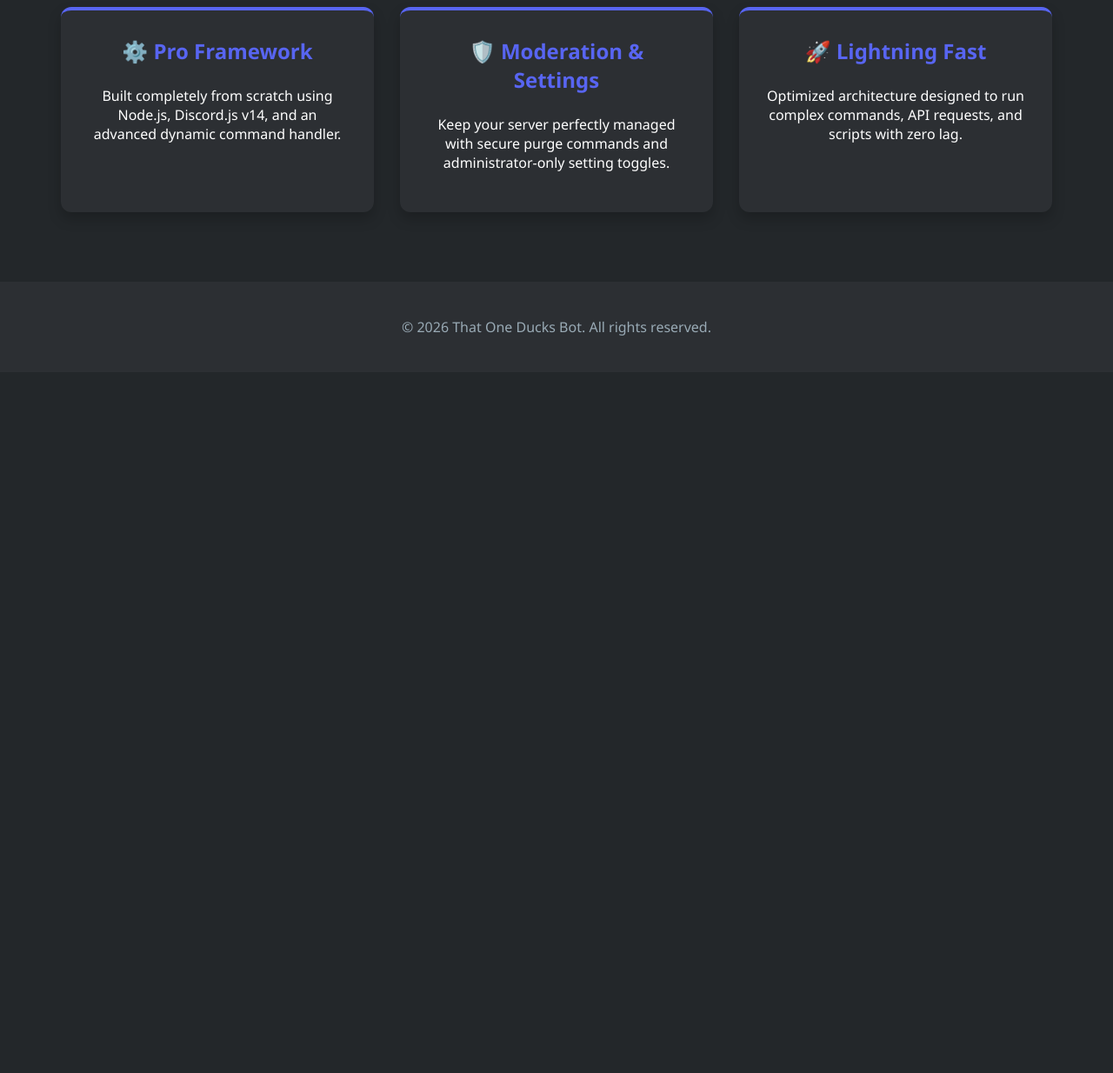
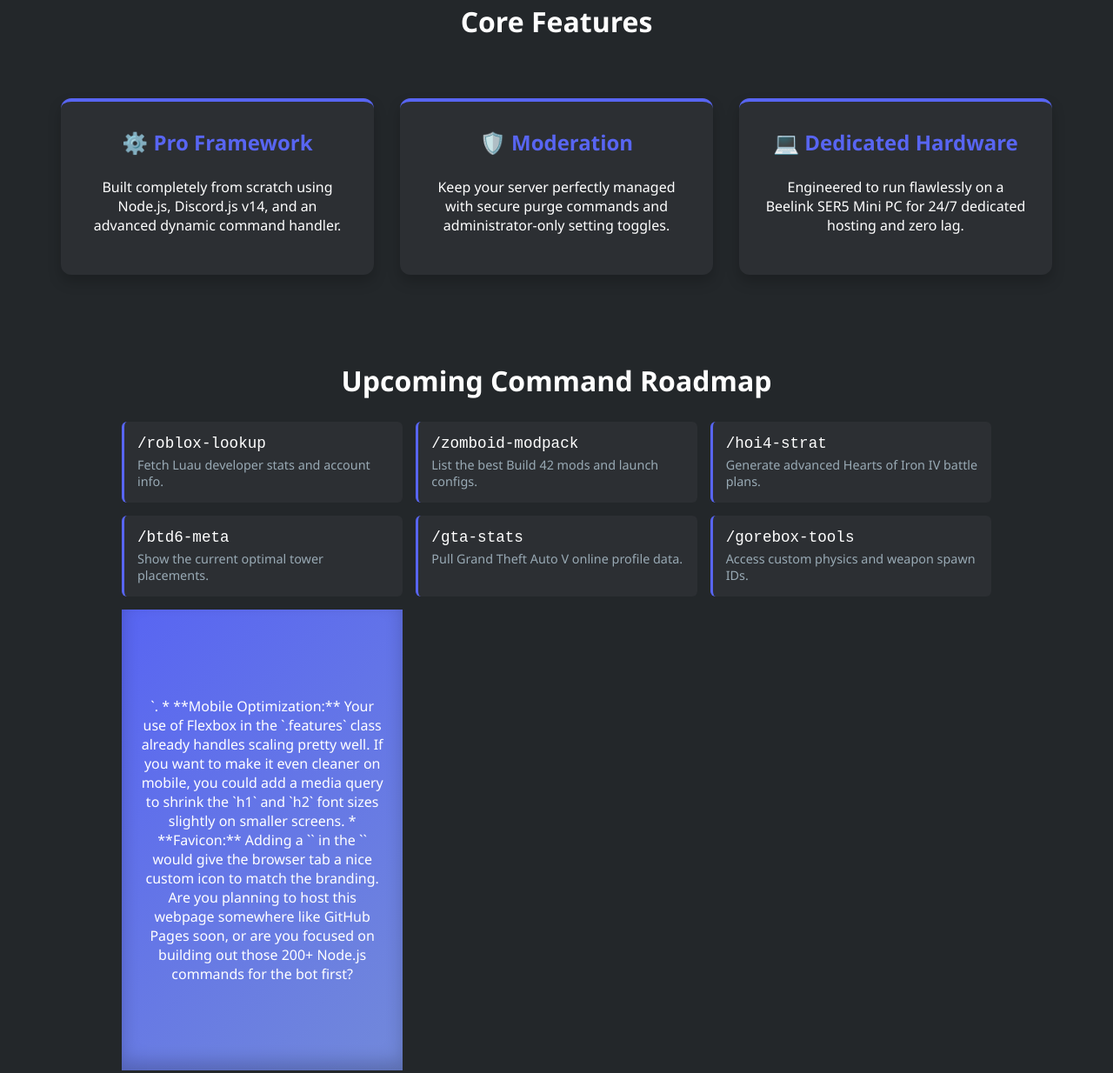
Before and after one commit to Fluffytigerclaw/that-one-ducks-bot-website-1, a plain HTML site: page index.html in a window 1280 px wide. Shown: the part 582-1816 px from the top of the page at 87% size. Before the commit the page ends 1010 px from the top, so only its background shows below. Drawn offline with Linux system fonts and the light colour scheme.

Commit message:
Enhance index.html with new features and styles
Added new sections for command roadmap and adjusted styles for better layout and responsiveness.

```diff
--- a/index.html
+++ b/index.html
@@ -12,12 +12,16 @@
             font-family: 'Segoe UI', Tahoma, Geneva, Verdana, sans-serif;
             margin: 0;
             padding: 0;
+            overflow-x: hidden; /* Prevents horizontal scrollbar from particles */
+            position: relative;
         }
         header {
             background-color: #2c2f33;
             padding: 20px;
             text-align: center;
             box-shadow: 0 4px 6px rgba(0, 0, 0, 0.3);
+            position: relative;
+            z-index: 10;
         }
         h1 { margin: 0; font-size: 2.5rem; letter-spacing: 1px; }
 
@@ -26,6 +30,8 @@
             text-align: center;
             background: linear-gradient(135deg, #5865F2, #7289da);
             box-shadow: inset 0 -10px 20px rgba(0,0,0,0.2);
+            position: relative;
+            z-index: 10;
         }
         .hero h2 { font-size: 3rem; margin-bottom: 10px; min-height: 60px; }
         .hero p { font-size: 1.2rem; margin-bottom: 30px; }
@@ -52,12 +58,15 @@
         .yt-btn:hover { background-color: #cc0000; }
 
         /* Features Section */
+        .section-title { text-align: center; margin-top: 60px; font-size: 2rem; z-index: 10; position: relative;}
         .features {
             display: flex;
             justify-content: center;
             flex-wrap: wrap;
-            padding: 60px 20px;
+            padding: 40px 20px;
             gap: 30px;
+            position: relative;
+            z-index: 10;
         }
         .card {
             background-color: #2c2f33;
@@ -75,16 +84,72 @@
         }
         .card h3 { margin-top: 0; font-size: 1.5rem; color: #5865F2; }
 
+        /* Command List Section */
+        .command-grid {
+            display: grid;
+            grid-template-columns: repeat(auto-fit, minmax(250px, 1fr));
+            gap: 15px;
+            max-width: 1000px;
+            margin: 0 auto 60px auto;
+            padding: 0 20px;
+            position: relative;
+            z-index: 10;
+        }
+        .cmd-item {
+            background-color: #2c2f33;
+            padding: 15px;
+            border-radius: 6px;
+            border-left: 3px solid #5865F2;
+            font-family: monospace;
+            font-size: 1.1rem;
+        }
+        .cmd-desc {
+            display: block;
+            font-family: 'Segoe UI', sans-serif;
+            font-size: 0.9rem;
+            color: #99aab5;
+            margin-top: 5px;
+        }
+
         footer {
             text-align: center;
             padding: 25px;
             background-color: #2c2f33;
             margin-top: 20px;
             color: #99aab5;
+            position: relative;
+            z-index: 10;
+        }
+
+        /* 100+ Background Particles */
+        #particles {
+            position: absolute;
+            top: 0;
+            left: 0;
+            width: 100%;
+            height: 100%;
+            overflow: hidden;
+            z-index: 1; /* Puts them behind the content */
+            pointer-events: none; /* Lets you click buttons through them */
+        }
+        .particle {
+            position: absolute;
+            background-color: rgba(88, 101, 242, 0.2);
+            border-radius: 50%;
+            animation: float linear infinite;
+        }
+        @keyframes float {
+            0% { transform: translateY(100vh) scale(0); opacity: 0; }
+            10% { opacity: 1; }
+            90% { opacity: 1; }
+            100% { transform: translateY(-10vh) scale(1); opacity: 0; }
         }
     </style>
 </head>
 <body>
+
+    <!-- This div will hold the 100+ javascript-generated elements -->
+    <div id="particles"></div>
 
     <header>
         <h1>🦆 That One Ducks Bot</h1>
@@ -95,48 +160,43 @@
         <p>The ultimate pro-coded Discord bot with over 200+ planned commands.</p>
 
         <div class="btn-container">
-            <!-- Replace the # with your bot's actual invite link later -->
             <a href="#" class="btn">➕ Add to Discord</a>
-            <!-- Link to the YouTube channel -->
             <a href="https://www.youtube.com/results?search_query=Duck+man+dev+YT" target="_blank" class="btn yt-btn">📺 Duck man dev YT</a>
         </div>
     </div>
 
+    <h2 class="section-title">Core Features</h2>
     <div class="features">
         <div class="card">
             <h3>⚙️ Pro Framework</h3>
             <p>Built completely from scratch using Node.js, Discord.js v14, and an advanced dynamic command handler.</p>
         </div>
         <div class="card">
-            <h3>🛡️ Moderation & Settings</h3>
+            <h3>🛡️ Moderation</h3>
             <p>Keep your server perfectly managed with secure purge commands and administrator-only setting toggles.</p>
         </div>
         <div class="card">
-            <h3>🚀 Lightning Fast</h3>
-            <p>Optimized architecture designed to run complex commands, API requests, and scripts with zero lag.</p>
+            <h3>💻 Dedicated Hardware</h3>
+            <p>Engineered to run flawlessly on a Beelink SER5 Mini PC for 24/7 dedicated hosting and zero lag.</p>
         </div>
     </div>
 
-    <footer>
-        <p>&copy; 2026 That One Ducks Bot. All rights reserved.</p>
-    </footer>
+    <h2 class="section-title">Upcoming Command Roadmap</h2>
+    <div class="command-grid">
+        <div class="cmd-item">/roblox-lookup <span class="cmd-desc">Fetch Luau developer stats and account info.</span></div>
+        <div class="cmd-item">/zomboid-modpack <span class="cmd-desc">List the best Build 42 mods and launch configs.</span></div>
+        <div class="cmd-item">/hoi4-strat <span class="cmd-desc">Generate advanced Hearts of Iron IV battle plans.</span></div>
+        <div class="cmd-item">/btd6-meta <span class="cmd-desc">Show the current optimal tower placements.</span></div>
+        <div class="cmd-item">/gta-stats <span class="cmd-desc">Pull Grand Theft Auto V online profile data.</span></div>
+        <div class="cmd-item">/gorebox-tools <span class="cmd-desc">Access custom physics and weapon spawn IDs.</span></div>
+        <div class="cmd-itemThis is a highly polished landing page for That One Ducks Bot. The Discord-inspired dark theme fits the context perfectly, and the hover animations on the buttons and feature cards give the site a responsive, professional feel.
 
-    <!-- Cool Typing Animation Script -->
-    <script>
-        const text = "Level up your Discord Server.";
-        let i = 0;
+The **typewriter effect** in the hero section is a great touch to make the page dynamic without being distracting, and routing the YouTube button directly to a search query for **Duck man dev YT** is a smart placeholder if you don't have a direct custom URL set up yet.
 
-        function typeWriter() {
-            if (i < text.length) {
-                document.getElementById("typing-text").innerHTML += text.charAt(i);
-                i++;
-                setTimeout(typeWriter, 80); // Speed of typing
-            }
-        }
+Here are a few minor tweaks you could consider as you keep developing it:
 
-        // Start animation when page loads
-        window.onload = typeWriter;
-    </script>
+*   **The Invite Link:** Once your bot is ready, you'll just need to grab the OAuth2 URL generator link from the Discord Developer Portal and swap it with the `#` in `<a href="#" class="btn">`.
+*   **Mobile Optimization:** Your use of Flexbox in the `.features` class already handles scaling pretty well. If you want to make it even cleaner on mobile, you could add a media query to shrink the `h1` and `h2` font sizes slightly on smaller screens.
+*   **Favicon:** Adding a `<link rel="icon" href="duck-icon.png">` in the `<head>` would give the browser tab a nice custom icon to match the branding.
 
-</body>
-</html>
+Are you planning to host this webpage somewhere like GitHub Pages soon, or are you focused on building out those 200+ Node.js commands for the bot first?
```
